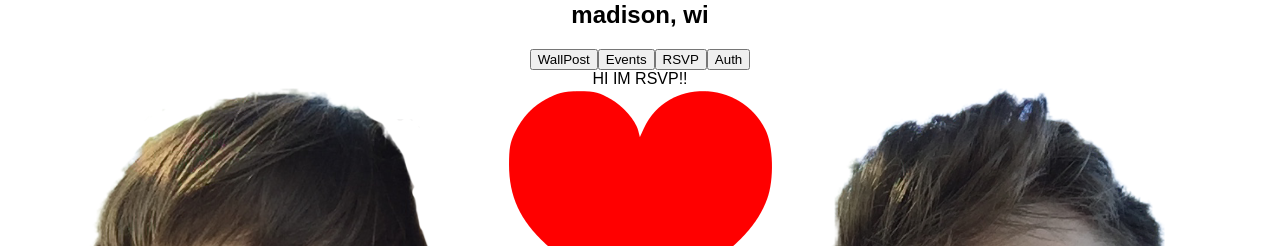
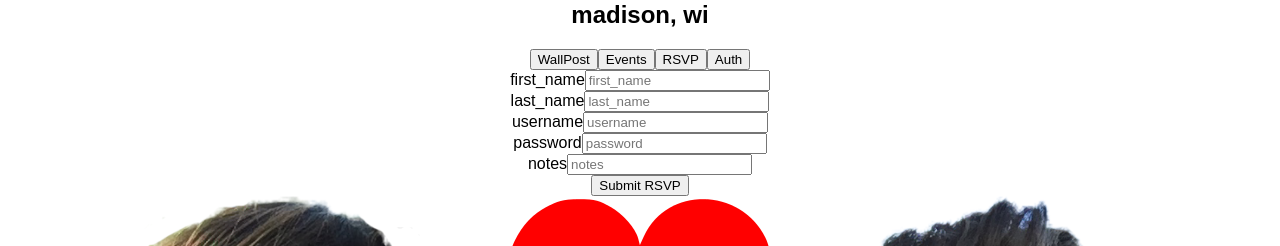
Before and after one commit to SuperJesseH/FlatWedding, a React (Create React App) app in the folder flat-wedding/: page / in a window 1280 px wide. Both pictures are taken after a click on the button "RSVP". Shown: the part 127-373 px from the top of the page. Built offline with nearby package versions, Linux system fonts and the light colour scheme; no server answers.

Commit message:
started auth, RSVP, login

```diff
--- a/flat-wedding/src/App.js
+++ b/flat-wedding/src/App.js
@@ -66,12 +66,12 @@ class App extends Component {
 
   render() {
     const buttons = ["WallPost", "Events", "RSVP", "Auth"]
-    console.log(this.state);
     return (
       <div className="App">
         <NavBar className="NavBar" setCurrentForm={this.setCurrentForm} buttons={buttons}></NavBar>
 
-        <Form className="Form" formOptions={buttons} currentForm={this.state.currentForm} handleClick={this.handleClick}></Form>
+        <Form className="Form" formOptions={buttons} currentForm={this.state.currentForm} handleClick={this.handleClick} fetchURL={URL}></Form>
+
         <MainBody className="MainBody" handleClick={this.handleClick} posts={this.state.posts}></MainBody>
 
       </div>
--- a/flat-wedding/src/components/Auth.js
+++ b/flat-wedding/src/components/Auth.js
@@ -2,10 +2,67 @@ import React, { Component } from 'react';
 
 
 export default class Auth extends Component{
+  constructor(props){
+    super(props)
+
+  // t.string "first_name"
+  // t.string "last_name"
+  // t.string "street"
+  // t.string "city"
+  // t.string "state"
+  // t.integer "zip_code"
+  // t.boolean "rsvp"
+  // t.string "notes"
+  // t.string "status"
+  // t.string "username"
+  // t.string "password_digest"
+  // t.datetime "created_at", null: false
+  // t.datetime "updated_at", null: false
+
+  this.state = {
+    username: "",
+    password: "",
+  }
+  }
+
+  handleChange = (e) => {
+    this.setState({
+      [e.target.name]: e.target.value,
+    })
+  }
+
+  handleSubmit = (e) => {
+    e.preventDefault()
+    fetch(this.props.fetchURL + "sessions", {
+      method: "POST",
+      headers: {
+        "Content-Type": "application/json"
+      },
+      body: JSON.stringify(this.state)
+    }).then(resp=>resp.json()).then(json=> { localStorage.setItem('token', json.token);
+  })
+  }
+
 
   render(){
     return(
-      <div>HI IM AUTH!!</div>
+      <div>
+        <form onSubmit={this.handleSubmit}>
+          {Object.keys(this.state).map(key =>(
+            <div>
+          <label htmlFor={key}>{key}</label>
+          <input
+            type={key === "password" ? "password" : "text"}
+            name={key}
+            placeholder={key}
+            onChange={this.handleChange}
+            value={this.state.key}
+          />
+        </div>)
+      )}
+      <input type="submit" value="Login"/>
+        </form>
+      </div>
     )
   }
 }
--- a/flat-wedding/src/components/Form.js
+++ b/flat-wedding/src/components/Form.js
@@ -21,7 +21,7 @@ export default class Form extends Component{
           return <Events />
           break
         case "RSVP":
-          return <RSVP />
+          return <RSVP fetchURL={this.props.fetchURL}/>
           break
         default:
           return <Auth />
--- a/flat-wedding/src/components/MainBody.js
+++ b/flat-wedding/src/components/MainBody.js
@@ -14,7 +14,6 @@ export default class MainBody extends Component{
   }
 
   render(){
-    console.log(this.state);
     return(
       <div>
         <BouncingHeads />
--- a/flat-wedding/src/components/Post.js
+++ b/flat-wedding/src/components/Post.js
@@ -2,7 +2,6 @@ import React, { Component } from 'react';
 
 const Post = (props) => {
 
-    console.log(props.post);
     return(
       <div>
         <p>{props.post.name}</p>
--- a/flat-wedding/src/components/PostContainer.js
+++ b/flat-wedding/src/components/PostContainer.js
@@ -1,15 +1,15 @@
 import React, { Component } from 'react';
 import Post from './Post.js'
+import UUID from 'uuid'
 
 class PostContainer extends Component{
   constructor(props) {
     super(props);
   }
 
-  generatePosts = () => {return this.props.posts.map(post => <Post post={post} /> )}
+  generatePosts = () => {return this.props.posts.map(post => <Post key={UUID()} post={post} /> )}
 
   render(){
-    console.log(this.props);
     const posts = this.generatePosts();
     return(
       <div>
--- a/flat-wedding/src/components/RSVP.js
+++ b/flat-wedding/src/components/RSVP.js
@@ -1,11 +1,72 @@
 import React, { Component } from 'react';
-
+import UUID from 'uuid'
 
 export default class RSVP extends Component{
 
+  constructor(props){
+    super(props)
+
+// t.string "first_name"
+// t.string "last_name"
+// t.string "street"
+// t.string "city"
+// t.string "state"
+// t.integer "zip_code"
+// t.boolean "rsvp"
+// t.string "notes"
+// t.string "status"
+// t.string "username"
+// t.string "password_digest"
+// t.datetime "created_at", null: false
+// t.datetime "updated_at", null: false
+
+  this.state = {
+    first_name: "",
+    last_name: "",
+    username: "",
+    password: "",
+    notes: "",
+  }
+}
+
+  handleChange = (e) => {
+    this.setState({
+      [e.target.name]: e.target.value,
+    })
+  }
+
+  handleSubmit = (e) => {
+    e.preventDefault()
+    fetch(this.props.fetchURL + "users", {
+      method: "POST",
+      headers: {
+        "Content-Type": "application/json"
+      },
+      body: JSON.stringify(this.state)
+    }).then(resp=>resp.json()).then(json=> { localStorage.setItem('token', json.token);
+  })
+  }
+
+
   render(){
     return(
-      <div>HI IM RSVP!!</div>
+      <div>
+        <form onSubmit={this.handleSubmit}>
+          {Object.keys(this.state).map(key =>(
+            <div>
+          <label htmlFor={key}>{key}</label>
+          <input
+            type={key === "password" ? "password" : "text"}
+            name={key}
+            placeholder={key}
+            onChange={this.handleChange}
+            value={this.state.key}
+          />
+        </div>)
+      )}
+      <input type="submit" value="Submit RSVP"/>
+        </form>
+      </div>
     )
   }
 }
```
